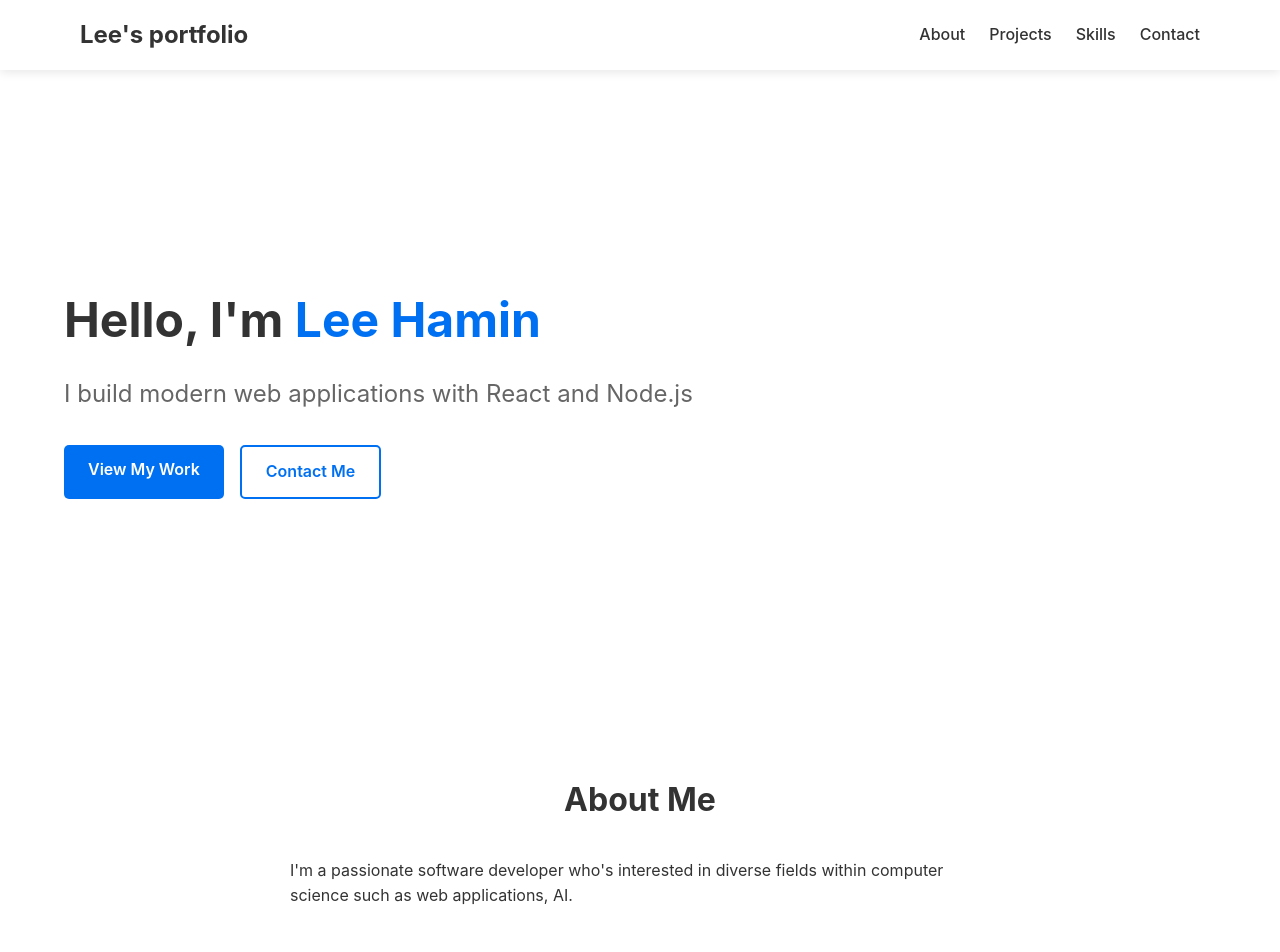
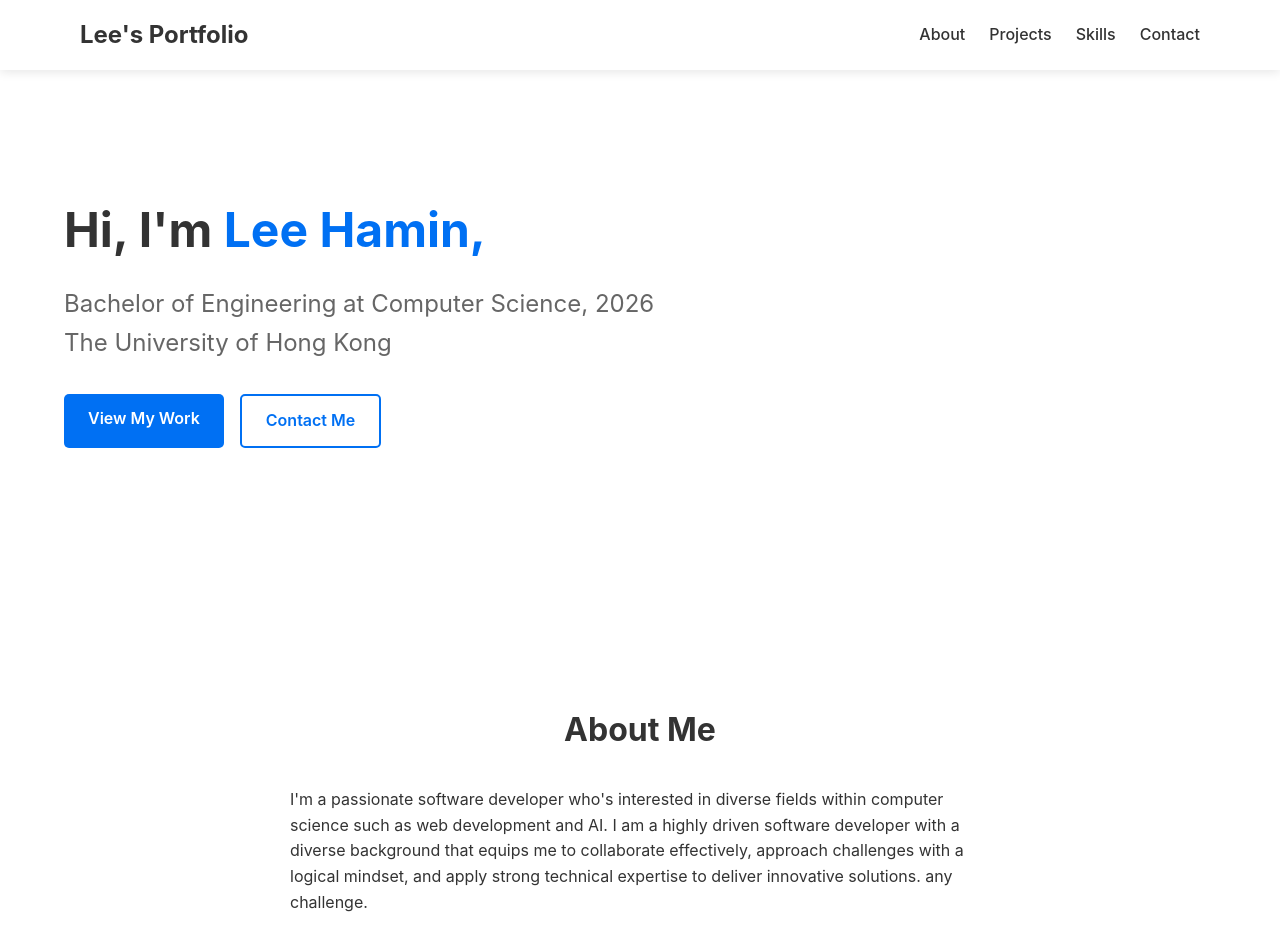
Before and after one commit to lamooon/Dev-portfolio, a React (Create React App) app: page / in a window 1280 px wide. Shown: the top 952 px of the page. Built offline with nearby package versions, Linux system fonts and the light colour scheme.

Commit message:
Edited some introduction

```diff
--- a/public/index.html
+++ b/public/index.html
@@ -2,7 +2,6 @@
 <html lang="en">
   <head>
     <meta charset="utf-8" />
-    <link rel="icon" href="%PUBLIC_URL%/favicon.ico" />
     <meta name="viewport" content="width=device-width, initial-scale=1" />
     <meta name="theme-color" content="#000000" />
     <meta
@@ -23,7 +22,7 @@
       work correctly both with client-side routing and a non-root public URL.
       Learn how to configure a non-root public URL by running `npm run build`.
     -->
-    <title>Lee's portfolio</title>
+    <title>Lee's Portfolio</title>
   </head>
   <body>
     <noscript>You need to enable JavaScript to run this app.</noscript>
--- a/src/App.css
+++ b/src/App.css
@@ -32,6 +32,32 @@ body {
   max-width: 1200px;
   margin: 0 auto;
   padding: 0 1rem;
+}
+
+#top {
+  position: sticky;
+  top: 0;
+  left: 0;
+  height: 0;
+  width: 100%;
+  z-index: 4300;
+  scroll-margin-top: 0;
+}
+
+h1 {
+  margin: 0;
+  font-size: 1.8rem;
+  font-weight: bold;
+}
+
+h1 a {
+  color: #333;
+  text-decoration: none;
+  transition: color 0.2s ease;
+}
+
+h1 a:hover {
+  color: #007bff;
 }
 
 header {
@@ -339,7 +365,6 @@ nav a:hover {
 footer {
   background-color: var(--secondary-color);
   color: white;
-  padding: a 0;
   text-align: center;
   padding: 2rem 0;
 }
--- a/src/App.js
+++ b/src/App.js
@@ -45,9 +45,10 @@ function App() {
 
   return (
     <div className="app">
-      <header>
+      <div id="top">
+        <header className="headers">
           <div className="container">
-          <h1>Lee's portfolio</h1>
+            <h1><a href="#top">Lee's Portfolio</a></h1>
             <p className="title"></p>
             <nav>
               <ul>
@@ -59,11 +60,12 @@ function App() {
             </nav>
           </div>
         </header>
-
+      </div>
       <section id="hero" className="container">
         <div className="hero-content">
-          <h2>Hello, I'm <span className="highlight">Lee Hamin</span></h2>
-          <p className="lead">I build modern web applications with React and Node.js</p>
+          <h2>Hi, I'm <span className="highlight">Lee Hamin,</span></h2>
+          <p className="lead">
+            Bachelor of Engineering at Computer Science, 2026 <br/> The University of Hong Kong</p>
           <div className="cta-buttons">
             <a href="#projects" className="btn primary">View My Work</a>
             <a href="#contact" className="btn secondary">Contact Me</a>
@@ -75,9 +77,10 @@ function App() {
         <h2>About Me</h2>
         <div className="about-content">
           <div className="about-text">
-            <p>I'm a passionate software developer who's interested in diverse fields within computer science such as
-              web applications, AI.</p>
-
+            <p>I'm a passionate software developer who's interested in diverse fields within computer science such as web development and AI.
+              I am a highly driven software developer with a diverse background that equips me to collaborate effectively,
+              approach challenges with a logical mindset, and apply strong technical expertise to deliver innovative solutions.
+              any challenge.</p>
           </div>
         </div>
       </section>
@@ -223,7 +226,7 @@ function App() {
 
       <footer>
         <div className="container">
-          <p>&copy; {new Date().getFullYear()} Lee's portfolio</p>
+          <p>&copy; {new Date().getFullYear()} Lee's Portfolio</p>
         </div>
       </footer>
     </div>
```
Also changed, not shown: public/logo192.png (deleted), public/logo512.png (deleted). Lines whose indentation alone changed are shown as unchanged.
